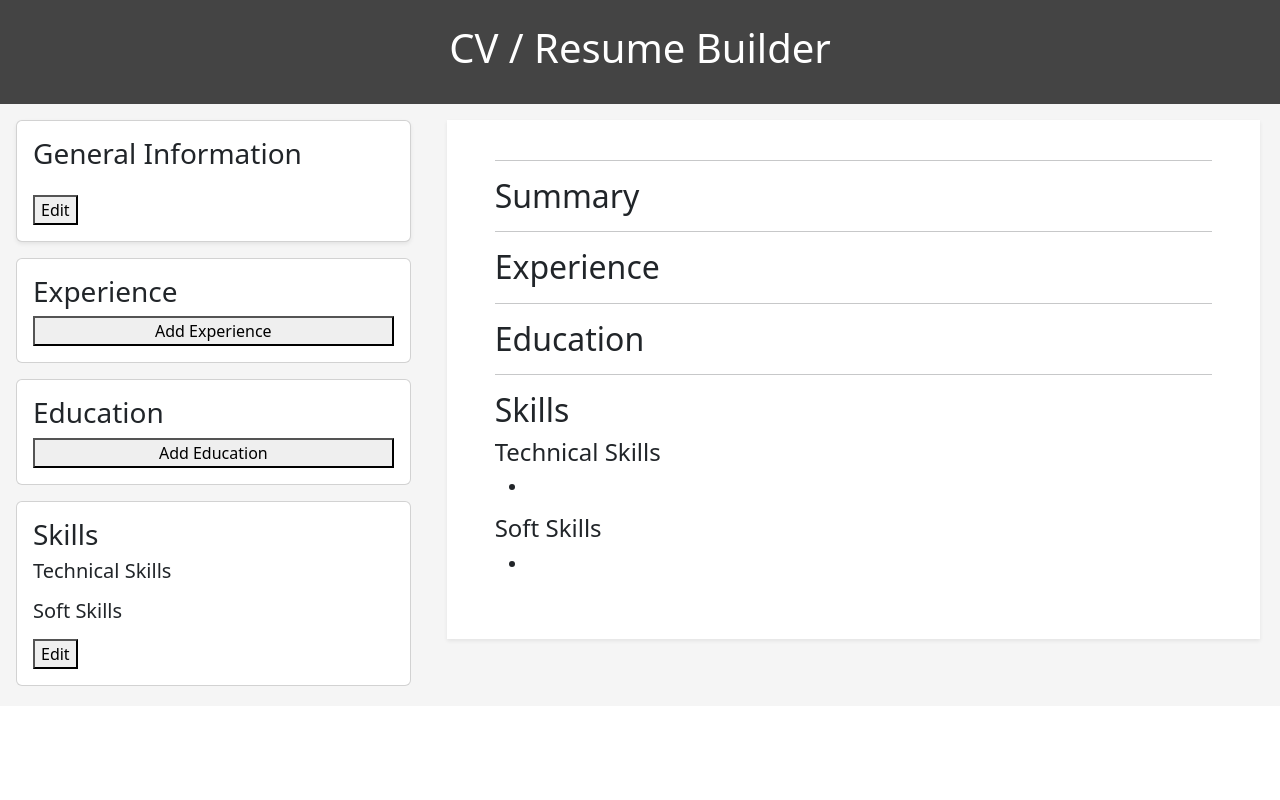
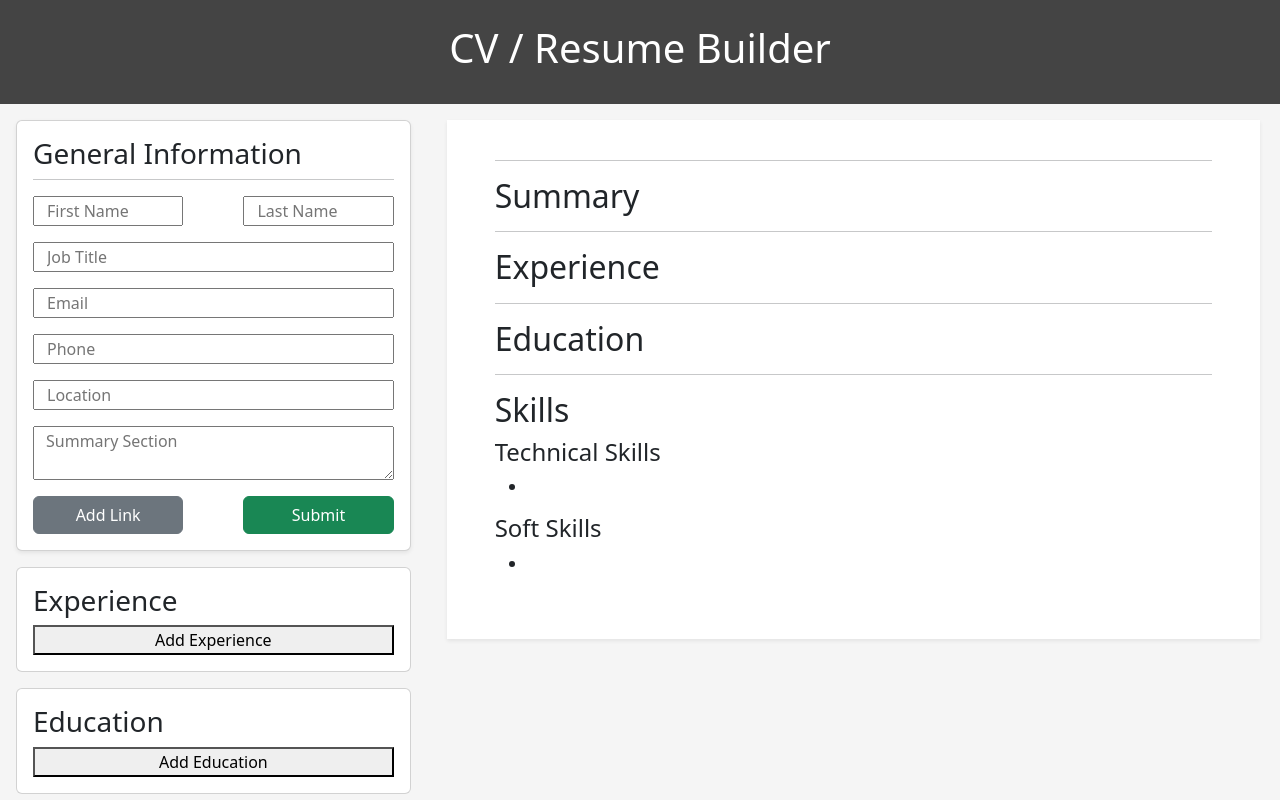
Before and after one commit to Bateeters/CVResumeBuilder, a React (Vite) app: page / in a window 1280 px wide. Shown: the top 800 px of the page. Built offline with nearby package versions, Linux system fonts and the light colour scheme.

Commit message:
General Info section styled

```diff
--- a/src/components/SideNav/GeneralInfo.jsx
+++ b/src/components/SideNav/GeneralInfo.jsx
@@ -1,7 +1,7 @@
 import { useState } from "react";
 
 function GeneralInfo({ general, setGeneral }) {
-    const [isEditing, setIsEditing] = useState(false);
+    const [isEditing, setIsEditing] = useState(true);
 
     const handleAddLink = (e) => {
         e.preventDefault(); // this prevents page reload on click
@@ -19,48 +19,50 @@ function GeneralInfo({ general, setGeneral }) {
 
     return (
         <>
-            <div className="card mx-1 mb-3 p-3 shadow-sm">
-                <h3>General Information</h3>
+            <div className="card mx-1 mb-3 p-3 shadow-sm row justifly-content-center">
+                <h3 className="p-0">General Information</h3>
+                <hr className="w-100"/>
                 {isEditing && (
-                    <form action="">
-                        <input type="text" placeholder="First Name"
+                    <form action="" className="row col-12 justify-content-between m-auto p-0">
+                        <input type="text" placeholder="First Name" className="col-5 mb-3"
                             // The following are the parts needed to link the input to the useState Object
                             value={general.firstName}
                             onChange={(e) => setGeneral({...general, firstName: e.target.value })}
                         />
 
-                        <input type="text" placeholder="Last Name"
+                        <input type="text" placeholder="Last Name" className="col-5 mb-3"
                             value={general.lastName}
                             onChange={(e) => setGeneral({...general, lastName: e.target.value })}
                         />
 
-                        <input type="text" placeholder="Job Title"
+                        <input type="text" placeholder="Job Title" className="col-12 mb-3"
                             value={general.jobTitle}
                             onChange={(e) => setGeneral({...general, jobTitle: e.target.value })}
                         />
 
-                        <input type="email" placeholder="Email"
+                        <input type="email" placeholder="Email" className="col-12 mb-3"
                             value={general.email}
                             onChange={(e) => setGeneral({...general, email: e.target.value })}
                         />
 
-                        <input type="tel" placeholder="Phone"
+                        <input type="tel" placeholder="Phone" className="col-12 mb-3"
                             value={general.phone}
                             onChange={(e) => setGeneral({...general, phone: e.target.value })}
                         />
 
-                        <input type="text" placeholder="Location"
+                        <input type="text" placeholder="Location" className="col-12 mb-3"
                             value={general.location}
                             onChange={(e) => setGeneral({...general, location: e.target.value })}
                         />
-                        <textarea placeholder="Summary Section"
+                        <textarea placeholder="Summary Section" className="col-12 mb-3"
                             value={general.summary}
                             onChange={(e) => setGeneral({ ...general, summary: e.target.value})}
                         />
 
                         {general.links.map((link, id) => (
-                            <div key={id} style={{ marginBottom: "10px" }}>
+                            <div className="col-12 p-0 row m-auto justify-content-between" key={id} style={{ marginBottom: "10px" }}>
                                 <input
+                                className="col-5 mb-3"
                                 type="text"
                                 placeholder="Link Name"
                                 value={link.name}
@@ -71,6 +73,7 @@ function GeneralInfo({ general, setGeneral }) {
                                 }}
                                 />
                                 <input
+                                className="col-5 mb-3"
                                 type="text"
                                 placeholder="Link URL"
                                 value={link.url}
@@ -80,12 +83,13 @@ function GeneralInfo({ general, setGeneral }) {
                                     setGeneral({ ...general, links: updatedLinks });
                                 }}
                                 />
-                                <button type="button" onClick={() => handleRemoveLink(id)}>X</button>
+                                <button className="col-2 mb-3 p-0 text-center btn btn-danger" type="button" onClick={() => handleRemoveLink(id)}>X</button>
                             </div>
                         ))}
-                        <button onClick={handleAddLink}>Add Link</button>
+                        <button className="col-5 btn btn-secondary" onClick={handleAddLink}>Add Link</button>
 
                         <button
+                            className="col-5 btn btn-success"
                             // make submit button switch editing mode to "false"
                             onClick={(e) => {
                                 e.preventDefault(); // makes button stop reload/state reset
@@ -96,19 +100,24 @@ function GeneralInfo({ general, setGeneral }) {
                 )}
 
                 {!isEditing && (
-                    <div>
-                        <p>{general.firstName} {general.lastName}</p>
+                    <div className="p-0">
+                        <h5 className="p-0 m-0">{general.firstName} {general.lastName}</h5>
                         <p>{general.jobTitle}</p>
-                        <p>{general.email}</p>
-                        <p>{general.phone}</p>
-                        <p>{general.location}</p>
+                        <h5 className="p-0 m-0">Contact Info:</h5>
+                        <p className="p-0 m-0"><strong>Email:</strong> {general.email}</p>
+                        <p className="p-0 m-0"><strong>Phone:</strong> {general.phone}</p>
+                        <p><strong>Location:</strong> {general.location}</p>
+                        <h5 className="p-0 m-0">Links:</h5>
                         {general.links.map((link) => (
-                            <p key={link.id}>{link.name}:&nbsp;
+                            <p className="p-0 m-0"
+                            key={link.id}><strong>{link.name}</strong>:&nbsp;
                                 <a href={link.url}>{link.url}</a>
                             </p>
                         ))}
+                        <h5 className="mt-3 mb-0">Summary:</h5>
                         <p>{general.summary}</p>
                         <button
+                            className="col-12 btn btn-primary"
                             // make edit button switch editing mode to "true"
                             onClick={() => setIsEditing(true)}
                         >Edit</button>
```
